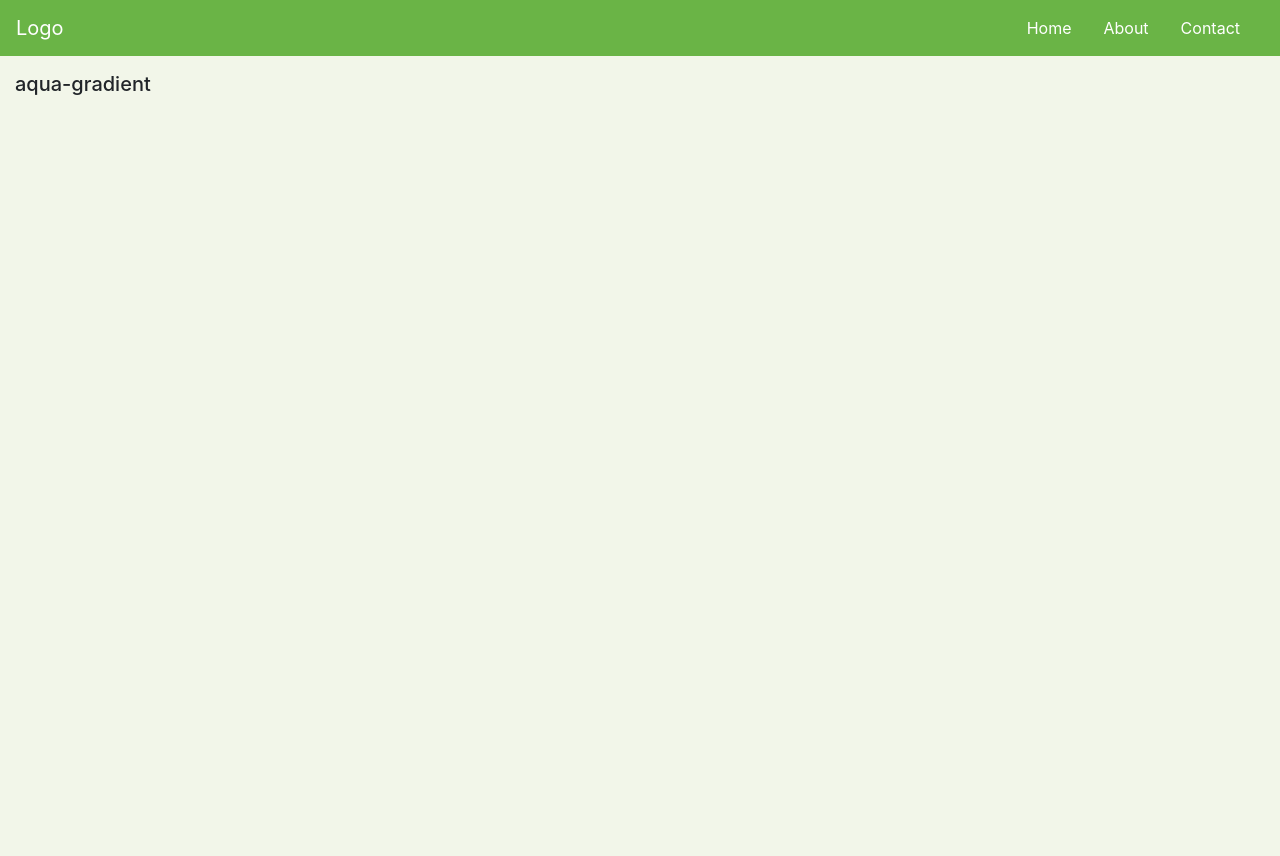
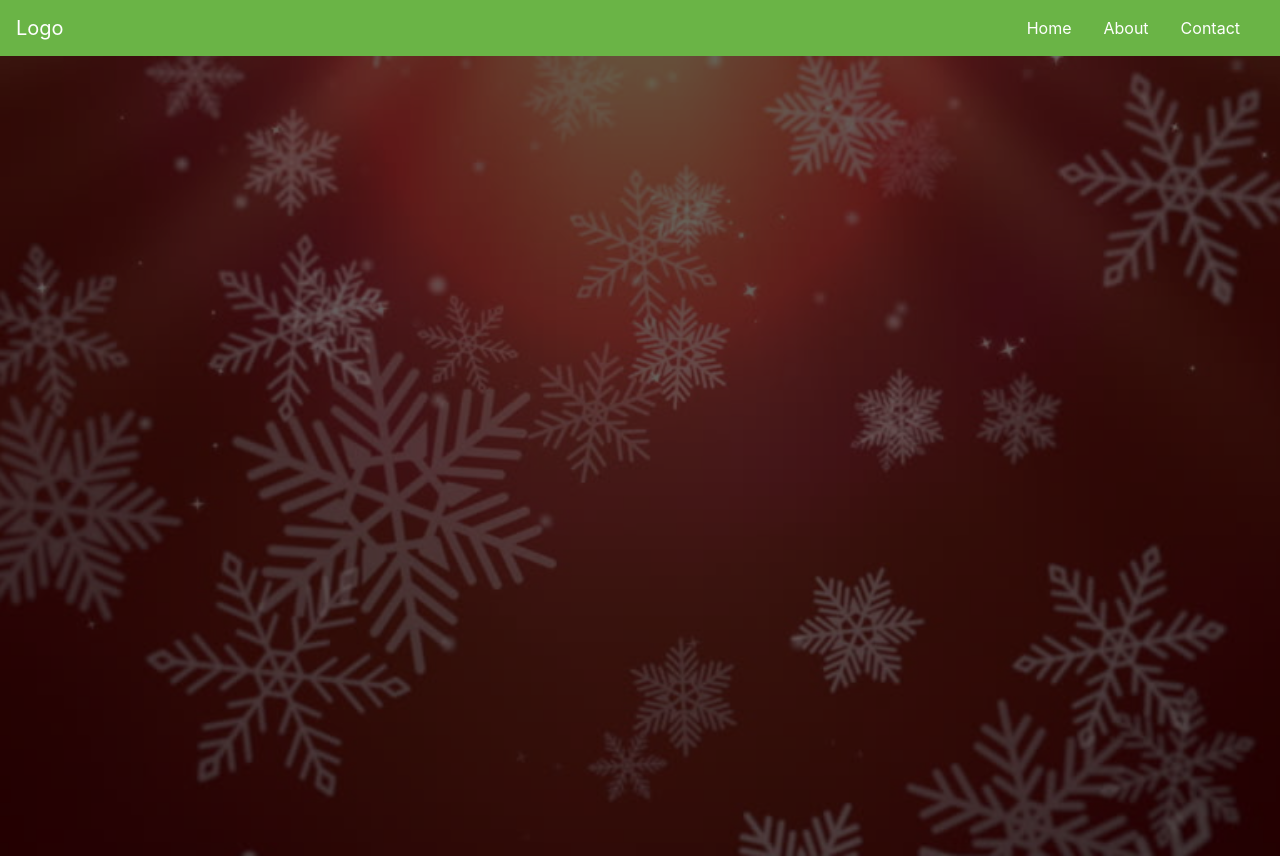
Before and after one commit to Jzhang0107/realWage, a plain HTML site: page frontend/templates/index.html in a window 1280 px wide. Before the commit the page ends 800 px from the top, so only its background shows below. Drawn offline with Linux system fonts and the light colour scheme.

Commit message:
frontend background changes and directory changes

```diff
--- a/frontend/templates/css/main.css
+++ b/frontend/templates/css/main.css
@@ -27,3 +27,19 @@ body
 {
   justify-content: flex-end;
 }
+.header
+{
+  background-image: url("images/header-background.jpg");
+  background-size: cover;
+  background-position: center;
+  position: relative;
+}
+.overlay
+{
+  position: absolute;
+  min-height: 100%;
+  min-width: 100%;
+  left: 0;
+  top: 0;
+  background: rgba(0, 0, 0, 0.6);
+}
--- a/frontend/templates/index.html
+++ b/frontend/templates/index.html
@@ -12,11 +12,11 @@
   <body>
     <script src="jquery-3.4.1.js"></script>
     <script src="bootstrap/js/bootstrap.min.js"></script>
+    <script src="main.js"></script>
+
     <nav class="navbar navbar-expand-md">
 
       <a class="navbar-brand" href="#">Logo</a>
-
-    </div>
 
       <button class="navbar-toggler navbar-dark" type="button" data-toggle="collapse" data-target="#main-navigation">
         <span class="navbar-toggler-icon"></span>
@@ -37,10 +37,9 @@
       </div>
     </nav>
 
-    <div class="col-md-3 mb-4">
-      <div class="aqua-gradient color-block mb-3 mx-auto rounded-circle z-depth-1"></div>
-      <h5 class="mb-0">aqua-gradient</h5>
-    </div>
+    <header class="page-header header container-fluid">
+      <div class="overlay"></div>
+    </header>
 
   </body>
 </html>
--- /dev/null
+++ b/frontend/templates/main.js
@@ -0,0 +1,4 @@
+$(document).ready(function()
+{
+  $('.header').height($(window).height());
+})
```
Also changed, not shown: frontend/templates/css/images/header-background.jpg (added).
